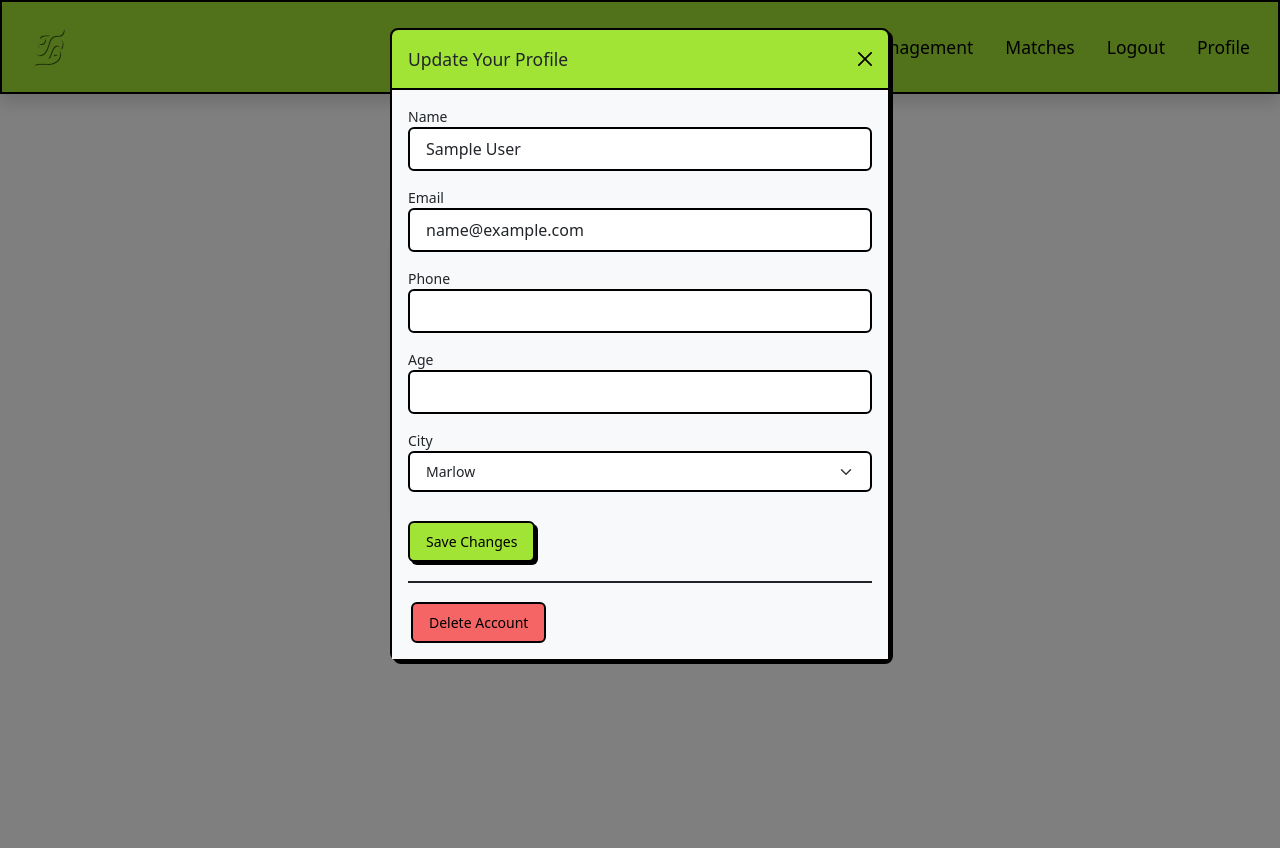
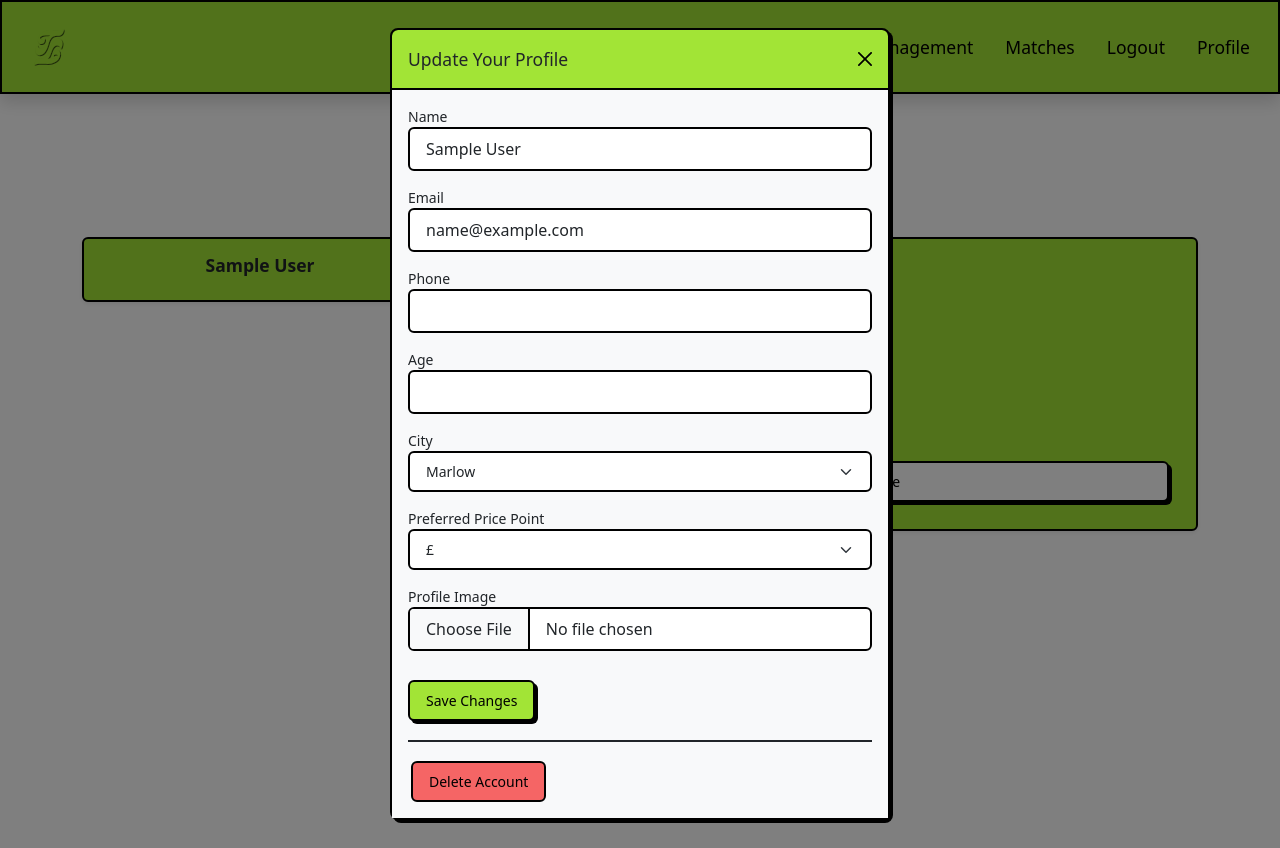
Before and after one commit to joshwsyoung/samnian, a PHP site: page /talktable4/profile.php in a window 1280 px wide, after a click on "Complete Your Profile". Run offline with PHP 8.4, Linux system fonts and the light colour scheme; the visitor is signed in with stand-in values (Sample User, id 1).

Commit message:
Not 100% sure this is the best way to do it but i added a profile image and a price point preference

```diff
--- a/public/profile.php
+++ b/public/profile.php
@@ -25,28 +25,42 @@ if (!$user) {
         <h1>Your Profile</h1>
         <p class="text-muted">Here’s what we’ve got on file for you.</p>
     </div>
-    <!-- Display Session Messages -->
+
     <?php if (isset($_SESSION['success'])): ?>
         <div class="alert alert-success">
-            <?php echo htmlspecialchars($_SESSION['success']); ?>
+            <?= htmlspecialchars($_SESSION['success']); ?>
         </div>
         <?php unset($_SESSION['success']); ?>
     <?php endif; ?>
     <?php if (isset($_SESSION['error'])): ?>
         <div class="alert alert-danger">
-            <?php echo htmlspecialchars($_SESSION['error']); ?>
+            <?= htmlspecialchars($_SESSION['error']); ?>
         </div>
         <?php unset($_SESSION['error']); ?>
     <?php endif; ?>
 
-    <div class="card shadow-sm mx-auto" style="max-width: 500px;">
-        <div class="card-body fw-light fs-6">
-            <p><strong>Name:</strong> <?= htmlspecialchars($user['name'] ?? '') ?></p>
+    <div class="row justify-content-center">
+        <!-- Left Column: Profile Image + Name -->
+        <div class="col-md-4 text-center mb-4">
+            <div class="card shadow-sm p-3">
+                <?php if (!empty($user['profile_image'])): ?>
+                    <img src="../uploads/<?= htmlspecialchars($user['profile_image']) ?>"
+                        class="rounded-circle mb-3 d-block mx-auto"
+                        style="border: 2px solid black; width: 120px; height: 120px; object-fit: cover;"
+                        alt="Profile Image">
+                <?php endif; ?>
+                <h5 class="fw-semibold"><?= htmlspecialchars($user['name'] ?? '') ?></h5>
+            </div>
+        </div>
+
+        <!-- Right Column: Full Profile Info -->
+        <div class="col-md-8">
+            <div class="card shadow-sm p-4">
                 <p><strong>Email:</strong> <?= htmlspecialchars($user['email'] ?? '') ?></p>
                 <p><strong>Phone:</strong> <?= htmlspecialchars($user['phone'] ?? '') ?></p>
                 <p><strong>Age:</strong> <?= htmlspecialchars($user['age'] ?? '') ?></p>
                 <p><strong>City:</strong> <?= htmlspecialchars($user['city'] ?? '') ?></p>
-
+                <p><strong>Price Point:</strong> <?= htmlspecialchars($user['price_point'] ?? '') ?></p>
 
                 <button class="btn btn-secondary mt-3" data-bs-toggle="modal" data-bs-target="#updateProfileModal">
                     Complete Your Profile
@@ -54,6 +68,8 @@ if (!$user) {
             </div>
         </div>
     </div>
+</div>
+
 
 <!-- Update Profile Modal -->
 <div class="modal fade" id="updateProfileModal" tabindex="-1" aria-labelledby="updateProfileModalLabel"
@@ -65,7 +81,7 @@ if (!$user) {
                 <button type="button" class="btn-close" data-bs-dismiss="modal" aria-label="Close"></button>
             </div>
             <div class="modal-body">
-                <form action="../handlers/update_profile_handler.php" method="POST">
+                <form action="../handlers/update_profile_handler.php" method="POST" enctype="multipart/form-data">
                     <div class="mb-3">
                         <label for="name">Name</label>
                         <input type="text" name="name" class="form-control"
@@ -98,6 +114,26 @@ if (!$user) {
                             ?>
                         </select>
                     </div>
+                    <div class="mb-3">
+                        <label for="price_point">Preferred Price Point</label>
+                        <select class="form-select" name="price_point" required>
+                            <?php
+                            $levels = ['£', '££', '£££'];
+                            foreach ($levels as $level) {
+                                $selected = ($user['price_point'] === $level) ? 'selected' : '';
+                                echo "<option value=\"$level\" $selected>$level</option>";
+                            }
+                            ?>
+                        </select>
+                    </div>
+                    <div class="mb-3">
+                        <label for="profile_image">Profile Image</label>
+                        <input type="file" name="profile_image" class="form-control" accept="image/*">
+                        <?php if (!empty($user['profile_image'])): ?>
+                            <img src="../uploads/<?= htmlspecialchars($user['profile_image']) ?>" alt="Profile Image"
+                                class="img-thumbnail mt-2" style="max-width: 100px;">
+                        <?php endif; ?>
+                    </div>
                     <button type="submit" class="btn btn-primary mt-3">Save Changes</button>
                 </form>
 
```
Also changed, not shown: handlers/update_profile_handler.php (+44 -11 lines), uploads/profile_682e20f48d8fd4.38820382.jpg (added), 3 other files. Lines whose indentation alone changed are shown as unchanged.
